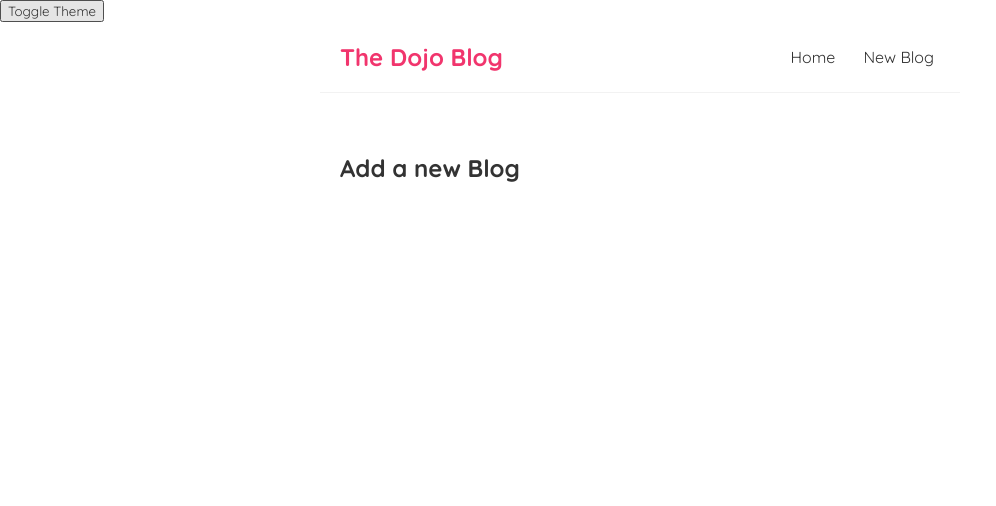
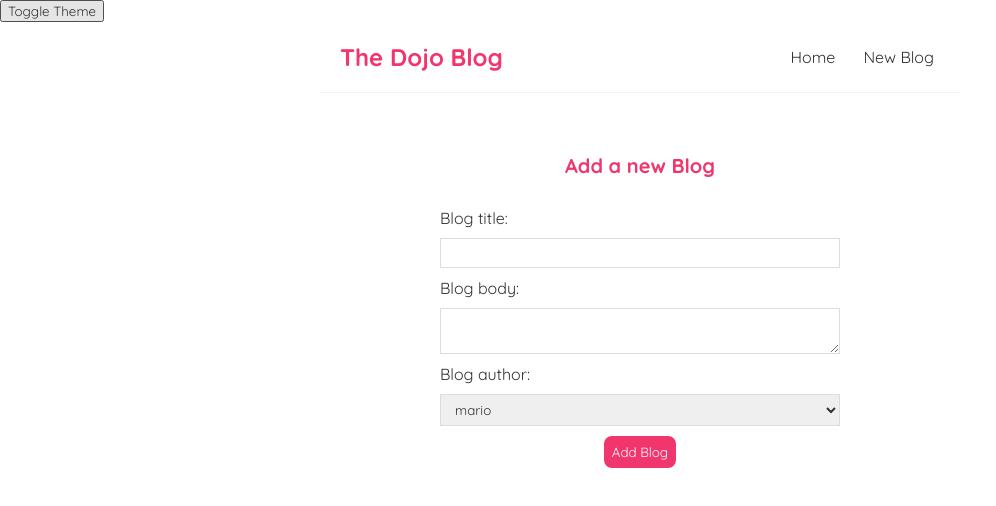
Before and after one commit to arunkumar09/Blogs, a React (Create React App) app: page /create in a window 1280 px wide. Shown: the top 506 px of the page, without its empty margins (0-996 px from the left). Built offline with nearby package versions, Linux system fonts and the light colour scheme.

Commit message:
add form

```diff
--- a/src/Create.js
+++ b/src/Create.js
@@ -1,7 +1,34 @@
+import { useState } from "react";
+
 const Create = () => {
+    const [title, setTitle] = useState('');
+    const [body, setBody] = useState('');
+    const [author, setAuthor] = useState('mario');
+
     return (
         <div className="create">
             <h2>Add a new Blog</h2>
+            <form>
+                <label>Blog title:</label>
+                <input
+                    type={"text"} required
+                    value={title}
+                    onChange={(e) => setTitle(e.target.value)}/>
+                <label>Blog body:</label>
+                <textarea
+                    required
+                    value={body}
+                    onChange={(e) => setBody(e.target.value)}
+                ></textarea>
+                <label>Blog author:</label>
+                <select
+                value={author}
+                onChange={(e) => setAuthor(e.target.value)}>
+                    <option value={"mario"}>mario</option>
+                    <option value={"yoshi"}>yoshi</option>
+                </select>
+                <button>Add Blog</button>
+            </form>
         </div>
 
     );
--- a/src/index.css
+++ b/src/index.css
@@ -79,3 +79,34 @@
   border-radius:  8px;
   cursor: pointer;
 }
+.create{
+  max-width: 400px;
+  margin: 0 auto;
+  text-align: center;
+}
+
+.create label {
+  text-align: left;
+  display: block;
+}
+.create h2 {
+  font-size: 20px;
+  color: #f1356d;
+  margin-bottom: 30px;
+}
+.create input, .create textarea, .create select {
+  width: 100%;
+  padding: 6px 10px;
+  margin: 10px 0;
+  border:  1px solid #ddd;
+  box-sizing: border-box;
+  display: block;
+}
+.create button {
+  background: #f1356d;
+  color: #fff;
+  border: 0;
+  padding: 8px;
+  border-radius: 8px;
+  cursor: pointer;
+}
```
